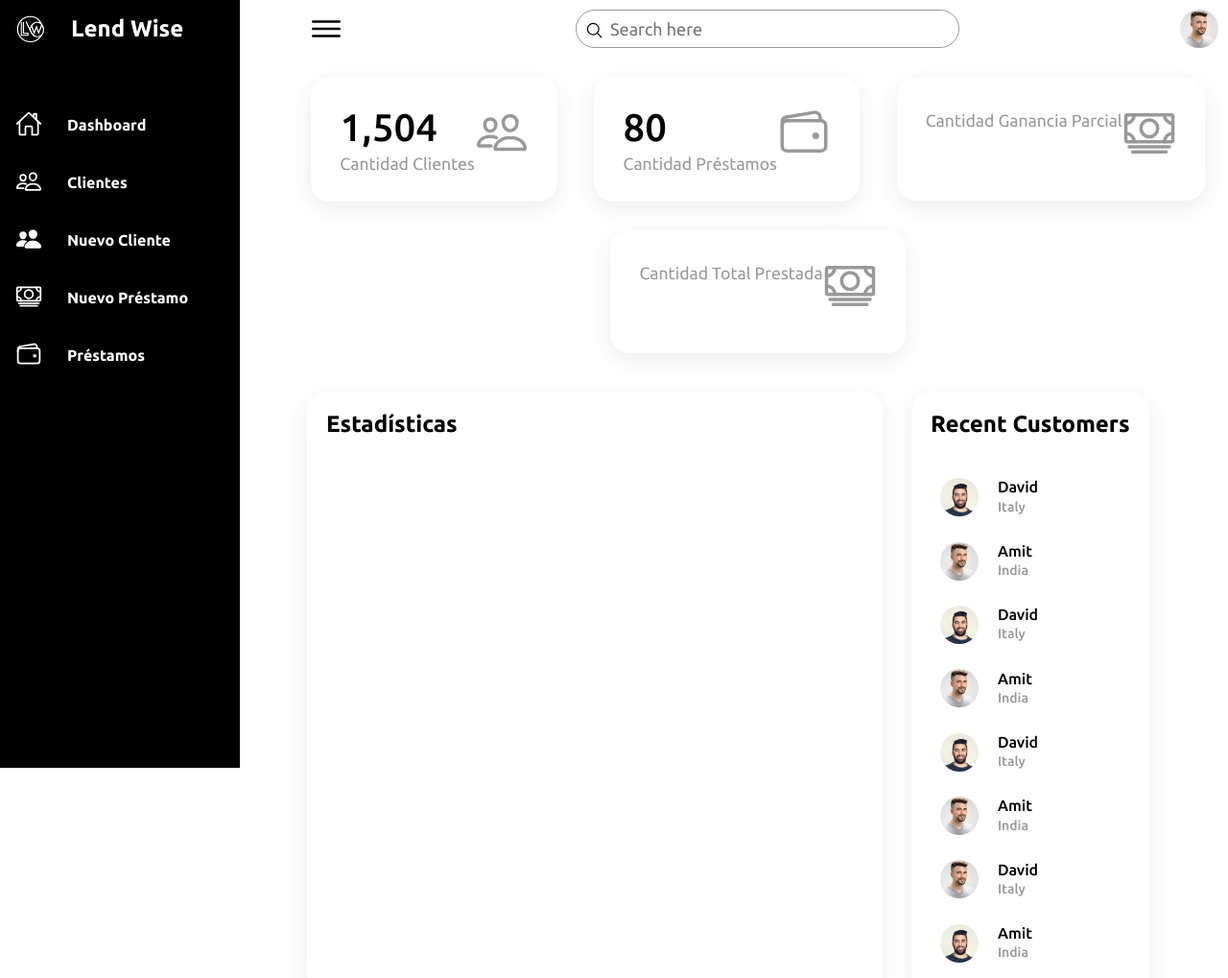
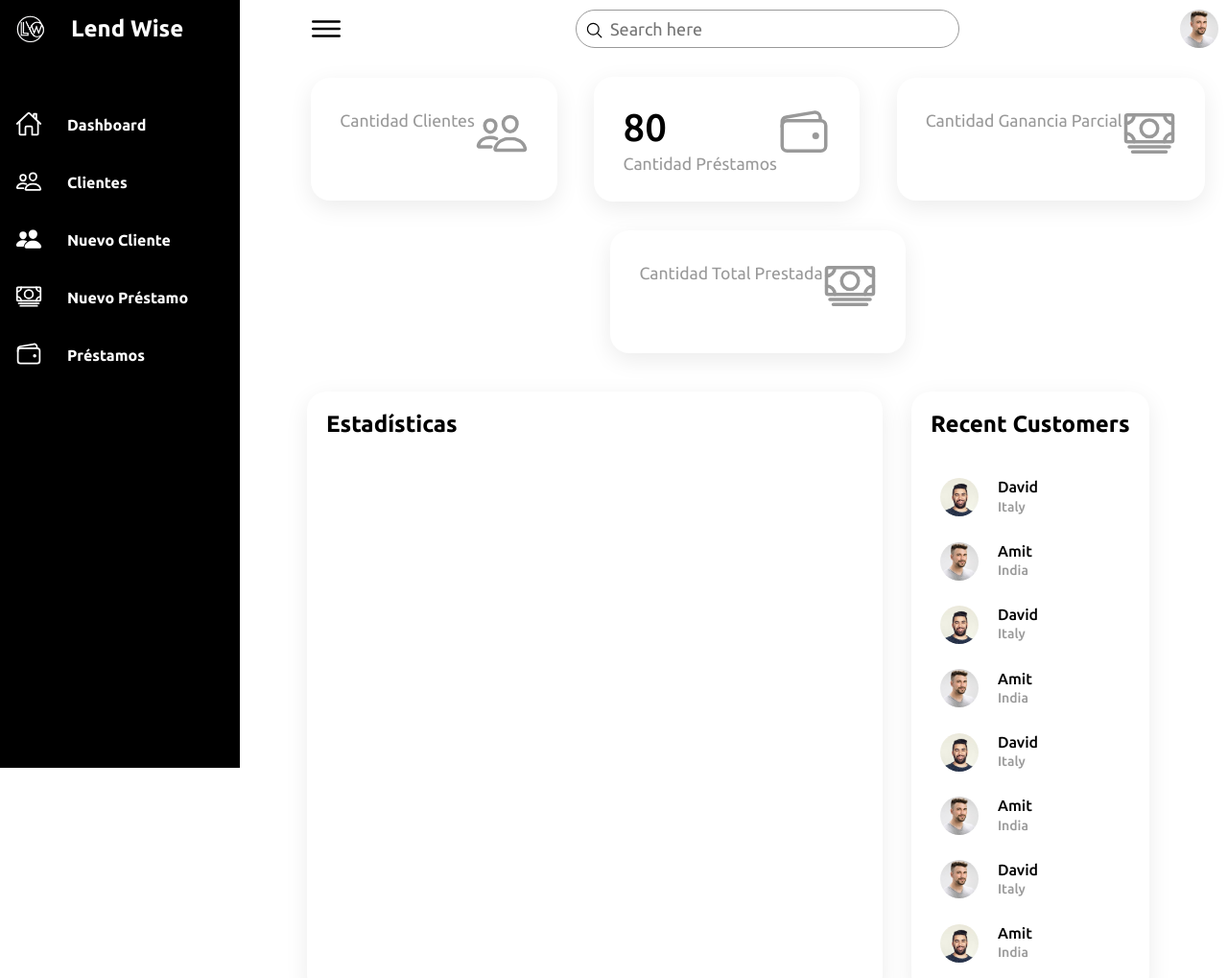
Before and after one commit to MIGUELNINOSILVA/Sistema-gestion-prestamos-monetarios, a plain HTML site: page frontend/Responsive Admin Dashboard/Responsive Admin Dashboard - final/index.html in a window 1280 px wide. Shown: the top 1019 px of the page at 96% size. Drawn offline with nearby package versions, Linux system fonts and the light colour scheme; no server answers.

Commit message:
feat: :sparkles:

```diff
--- a/frontend/Responsive Admin Dashboard/Responsive Admin Dashboard - final/index.html
+++ b/frontend/Responsive Admin Dashboard/Responsive Admin Dashboard - final/index.html
@@ -98,7 +98,7 @@
             <div class="cardBox">
                 <div class="card">
                     <div>
-                        <div class="numbers" id="cantidadClientes">1,504</div>
+                        <div class="numbers" id="cantidadClientes"></div>
                         <div class="cardName">Cantidad Clientes</div>
                     </div>
 
```
